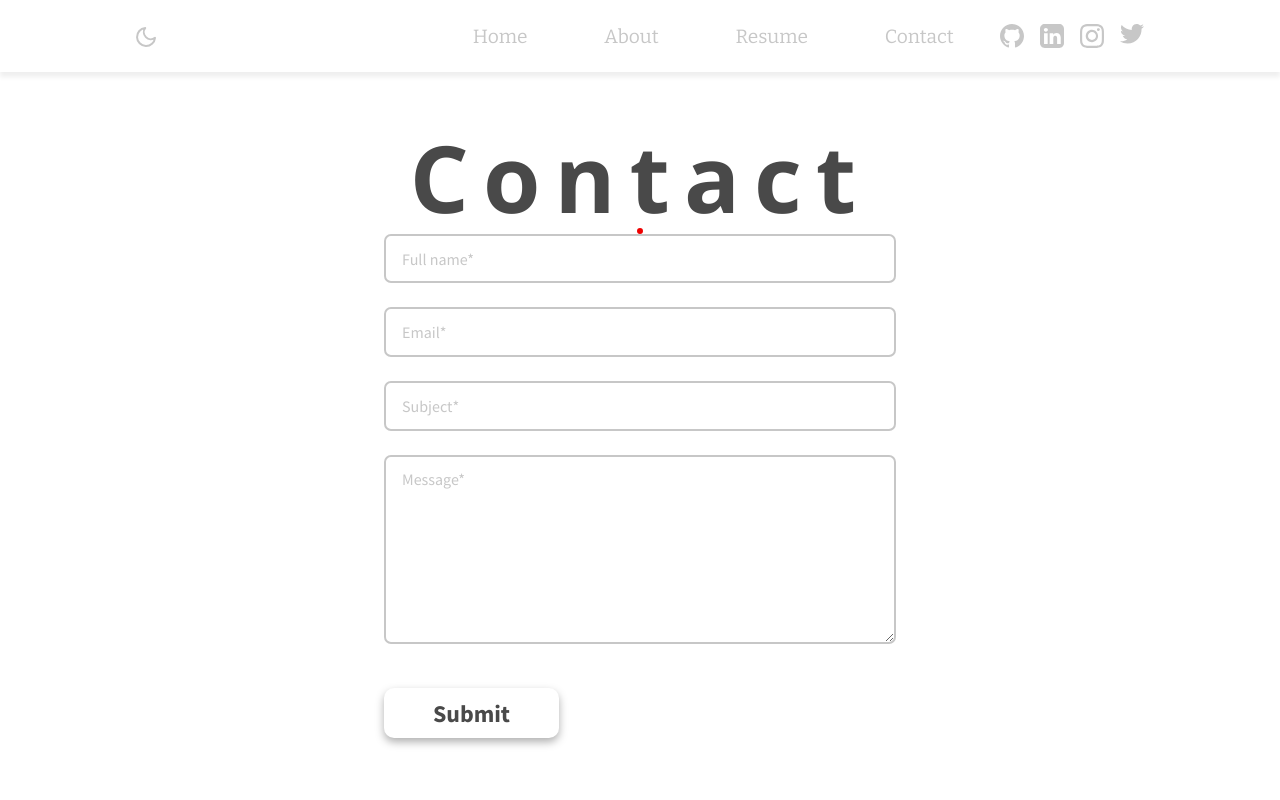
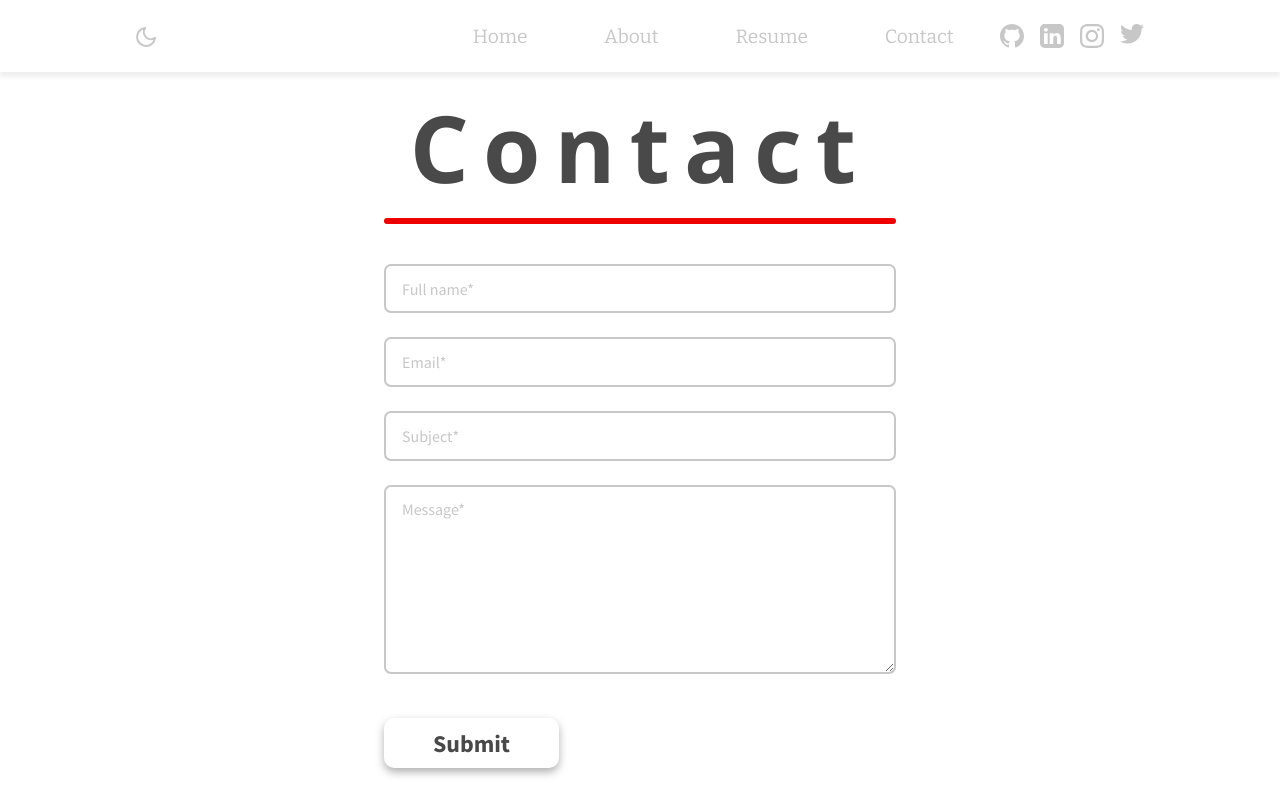
Before and after one commit to TSimmz/tsimmz.github.io, a React (Create React App) app: page /contact in a window 1280 px wide. Built offline with nearby package versions, Linux system fonts and the light colour scheme; the HTML template or start-up script is replaced by a standard one.

Commit message:
Fixed new Contact divider

```diff
--- a/src/components/landing/Contact/Contact.jsx
+++ b/src/components/landing/Contact/Contact.jsx
@@ -1,6 +1,6 @@
 import React, { useContext } from 'react';
 import { ThemeContext } from 'providers/ThemeProvider';
-import { Wrapper, ContactWrapper, FormWrapper } from './styles';
+import { Wrapper, ContactWrapper, FormWrapper, ContactDivider } from './styles';
 import { Divider, PageTitle } from 'components/common';
 import { Fade } from '@material-ui/core';
 import ContactForm from './ContactForm/ContactForm';
@@ -19,7 +19,7 @@ export const Contact = ({ timeout }) => {
             Contact
           </PageTitle>
           <FormWrapper>
-            <Divider vertical theme={theme} />
+            <Divider as={ContactDivider} vertical theme={theme} />
             <ContactForm />
           </FormWrapper>
         </ContactWrapper>
--- a/src/components/landing/Contact/styles.js
+++ b/src/components/landing/Contact/styles.js
@@ -20,6 +20,14 @@ export const ContactWrapper = styled.section`
   }
 `;
 
+export const ContactDivider = styled.div`
+  @media (max-width: 1310px) {
+    height: 0;
+    width: 100%;
+    margin: 20px 0 40px;
+  }
+`;
+
 export const FormWrapper = styled.div`
   display: flex;
 
```
